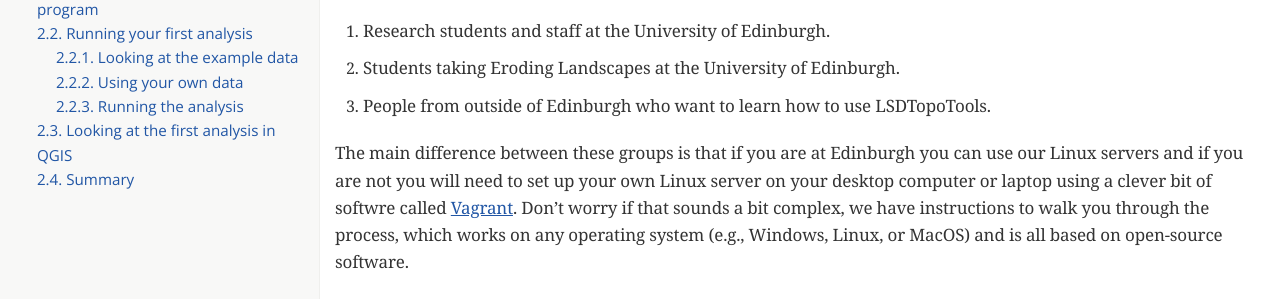
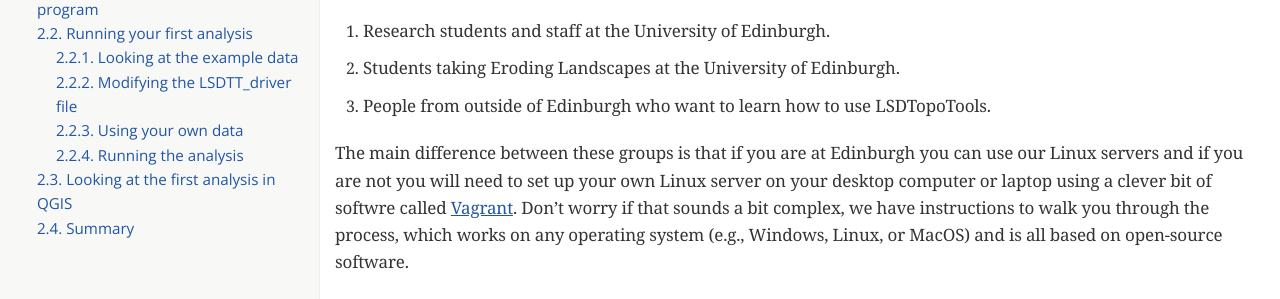
Before and after one commit to LSDtopotools/LSDTopoTools_workshop, a plain HTML site: page index.html in a window 1280 px wide. Shown: the part 474-773 px from the top of the page. Drawn offline with nearby package versions, Linux system fonts and the light colour scheme; some packages are replaced by stand-ins of ours; a web font is replaced by a local one.

Commit message:
Updating website

```diff
--- a/index.html
+++ b/index.html
@@ -463,8 +463,9 @@ MathJax.Hub.Config({
 <li><a href="#_running_your_first_analysis">2.2. Running your first analysis</a>
 <ul class="sectlevel3">
 <li><a href="#_looking_at_the_example_data">2.2.1. Looking at the example data</a></li>
-<li><a href="#_using_your_own_data">2.2.2. Using your own data</a></li>
-<li><a href="#_running_the_analysis">2.2.3. Running the analysis</a></li>
+<li><a href="#_modifying_the_lsdtt_driver_file">2.2.2. Modifying the LSDTT_driver file</a></li>
+<li><a href="#_using_your_own_data">2.2.3. Using your own data</a></li>
+<li><a href="#_running_the_analysis">2.2.4. Running the analysis</a></li>
 </ul>
 </li>
 <li><a href="#_looking_at_the_first_analysis_in_qgis">2.3. Looking at the first analysis in QGIS</a></li>
@@ -874,12 +875,12 @@ WA.hdr      Workshop_AD_example.LSDTT_driver</code></pre>
 </li>
 <li>
 <p>The file you want is <code>Workshop_AD_example.LSDTT_driver</code>. If you are using our Vagrant setup then this doesn&#8217;t need to be edited. But if you are running on an Edinburgh server or are using your own data, this file will need to be modified.</p>
-<div class="paragraph">
-<p>==== Modifying the LSDTT_driver file</p>
-</div>
 </li>
 </ol>
 </div>
+</div>
+<div class="sect3">
+<h4 id="_modifying_the_lsdtt_driver_file">2.2.2. Modifying the LSDTT_driver file</h4>
 <div class="sidebarblock">
 <div class="content">
 <div class="title">Editing text files</div>
@@ -1002,7 +1003,7 @@ If you are using vagrant the directories will work without any modification.
 </div>
 </div>
 <div class="sect3">
-<h4 id="_using_your_own_data">2.2.2. Using your own data</h4>
+<h4 id="_using_your_own_data">2.2.3. Using your own data</h4>
 <div class="paragraph">
 <p>If you use your own data you need to make sure it is in the correct format. You can read all about that <a href="http://lsdtopotools.github.io/LSDTT_book/#_preparing_your_data">in our main documentation</a>. But the main points are:</p>
 </div>
@@ -1018,7 +1019,7 @@ If you are using vagrant the directories will work without any modification.
 </div>
 </div>
 <div class="sect3">
-<h4 id="_running_the_analysis">2.2.3. Running the analysis</h4>
+<h4 id="_running_the_analysis">2.2.4. Running the analysis</h4>
 <div class="olist arabic">
 <ol class="arabic">
 <li>
```
